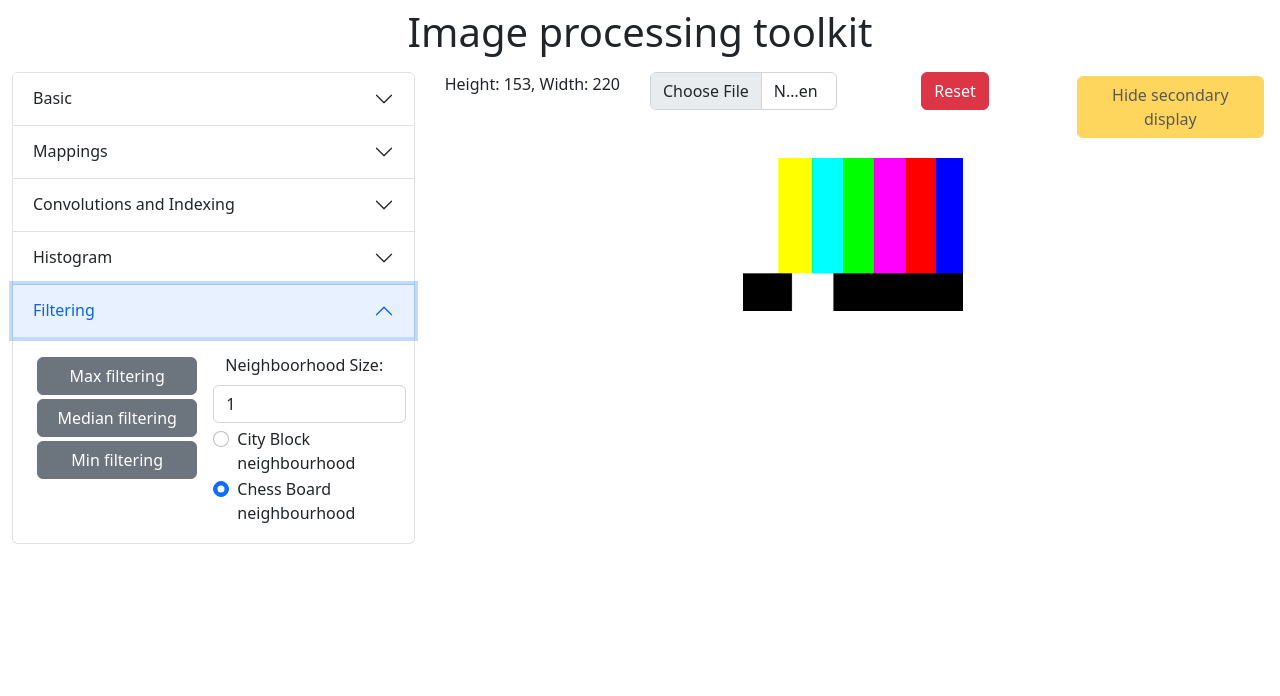
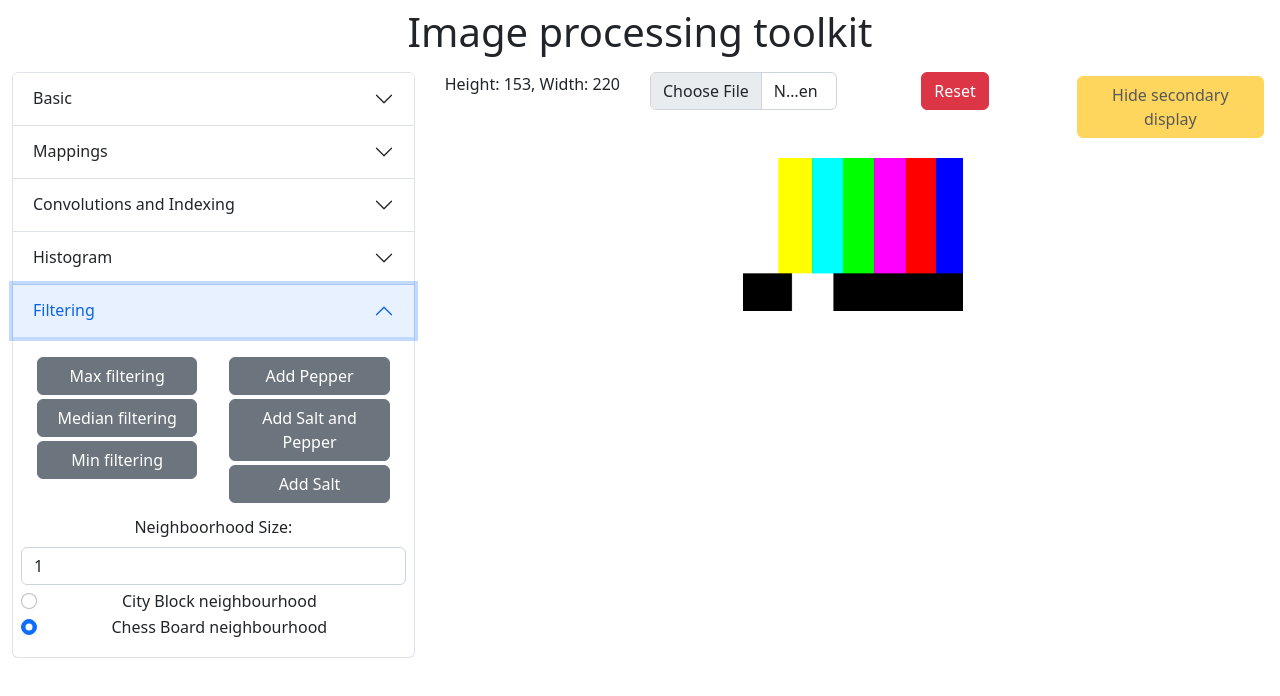
Before and after one commit to mdombrovsky/image-processing-toolkit, a React (Create React App) app: page / in a window 1280 px wide. Both pictures are taken after a click on the button "Filtering". Shown: the top 696 px of the page. Built offline with nearby package versions, Linux system fonts and the light colour scheme.

Commit message:
Added ability to add salt and pepper noise

```diff
--- a/src/image_processor/ImageProcessor.tsx
+++ b/src/image_processor/ImageProcessor.tsx
@@ -1,6 +1,6 @@
 import bars from '../images/bars_test_image.png'
 import React, { useState, useRef, useEffect, ReactElement } from "react";
-import { BoundingOptions, createFrequencyHistogram as createFrequencyHistogram, createNormalizedCumulativeHistogram, crop, doFiltering, doIndexing, doLinearMapping, doPowerLawMapping, FilteringOptions, flipHorizontally, flipVertically, gaussianBlur, Histogram, histogramEqualization, IndexingOptions, invertPixels, NeighbourhoodOptions, performConvolution, Pixel, PixelImage, rotate, scaleImage, ScaleOptions } from './PixelOperations'
+import { addPepperNoise, addSaltAndPepperNoise, addSaltNoise, BoundingOptions, createFrequencyHistogram as createFrequencyHistogram, createNormalizedCumulativeHistogram, crop, doFiltering, doIndexing, doLinearMapping, doPowerLawMapping, FilteringOptions, flipHorizontally, flipVertically, gaussianBlur, Histogram, histogramEqualization, IndexingOptions, invertPixels, NeighbourhoodOptions, performConvolution, Pixel, PixelImage, rotate, scaleImage, ScaleOptions } from './PixelOperations'
 import Plot from 'react-plotly.js';
 import { Accordion, Button, Col, Container, Dropdown, DropdownButton, Form, Row } from 'react-bootstrap';
 import RangeSlider from 'react-bootstrap-range-slider';
@@ -656,7 +656,21 @@ const ModifyImage: React.FC = () => {
                                                 <Button variant="secondary" onClick={() => modifyImage((image) => { doFiltering(image, FilteringOptions.MIN, neighbourhoodOption, neighbourhoodSize) })}>Min filtering</Button>
                                             </Row>
                                         </Col>
-                                        <Col className="text-start">
+                                        <Col>
+
+
+                                            <Row className="m-1">
+                                                <Button variant="secondary" onClick={() => modifyImage(addPepperNoise)}>Add Pepper</Button>
+                                            </Row>
+                                            <Row className="m-1">
+                                                <Button variant="secondary" onClick={() => modifyImage(addSaltAndPepperNoise)}>Add Salt and Pepper</Button>
+                                            </Row>
+                                            <Row className="m-1">
+                                                <Button variant="secondary" onClick={() => modifyImage(addSaltNoise)}>Add Salt</Button>
+                                            </Row>
+                                        </Col>
+                                    </Row>
+                                    <Row className="align-items-center mt-2">
                                         <Form.Group>
                                             <Row className="mb-1">
                                                 <Form.Label htmlFor="neighbourhoodSize">Neighboorhood Size:</Form.Label>
@@ -694,7 +708,6 @@ const ModifyImage: React.FC = () => {
                                                 />
                                             </Row>
                                         </Form.Group>
-                                        </Col>
                                     </Row>
                                 </Accordion.Body>
                             </Accordion.Item>
@@ -733,7 +746,7 @@ const ModifyImage: React.FC = () => {
                         {altImage}
                     </Row>
                 </Col>
-            </Row>
+            </Row >
 
         </Container >
     );
--- a/src/image_processor/PixelOperations.ts
+++ b/src/image_processor/PixelOperations.ts
@@ -803,3 +803,42 @@ export function doFiltering(image: PixelImage, filteringType: number, neigbourho
     }
     image.overwrite(pixels, width, height)
 }
+function addNoise(image: PixelImage, noisePercentage: number, useSalt: boolean, usePepper: boolean) {
+    const height = image.pixels.length
+    const width = image.pixels[0].length
+
+    for (let i = 0; i < height; i++) {
+        for (let j = 0; j < width; j++) {
+            const random = Math.random()
+
+            if (random < noisePercentage) {
+                // if first digit after decimal is even, use salt, otherwise use pepper
+                if (useSalt && usePepper) {
+                    if (Math.round(random * 10) % 2 === 0) {
+                        image.pixels[i][j].overwrite(255, 255, 255)
+                    } else {
+                        image.pixels[i][j].overwrite(0, 0, 0)
+                    }
+                } else if (useSalt) {
+                    image.pixels[i][j].overwrite(255, 255, 255)
+                } else if (usePepper) {
+                    image.pixels[i][j].overwrite(0, 0, 0)
+                }
+
+            }
+        }
+    }
+
+}
+
+export function addSaltAndPepperNoise(image: PixelImage) {
+    addNoise(image, 0.01, true, true)
+}
+
+export function addSaltNoise(image: PixelImage) {
+    addNoise(image, 0.01, true, false)
+}
+
+export function addPepperNoise(image: PixelImage) {
+    addNoise(image, 0.01, false, true)
+}
```
Lines whose indentation alone changed are shown as unchanged.
